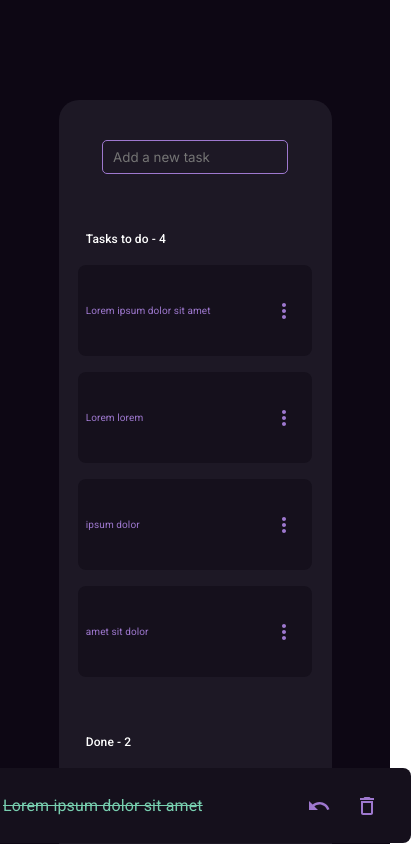
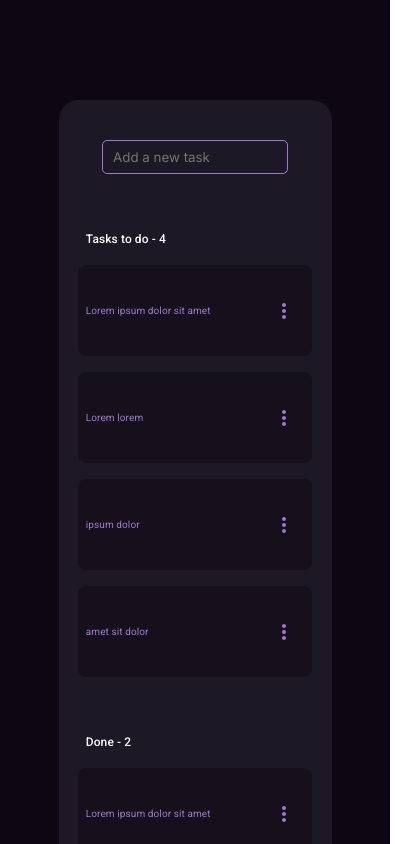
Before and after one commit to bilalseen/todolist-mui, a React (Create React App) app: page / in a window 390 px wide. Shown: the top 844 px of the page, 411 px wide, since content can reach past the window. Built offline with nearby package versions, Linux system fonts and the light colour scheme.

Commit message:
style: Refactor styles for responsiveness
- Update styling to ensure responsiveness across different screen sizes.
- Adjust layout, spacing, and sizing to provide optimal viewing experience on various devices.
- Utilize responsive design principles to enhance usability and accessibility.

```diff
--- a/src/components/CardDone.jsx
+++ b/src/components/CardDone.jsx
@@ -1,4 +1,4 @@
-import { DeleteOutline, Undo } from "@mui/icons-material";
+import { DeleteOutline, MoreVert, Undo } from "@mui/icons-material";
 import { Box, IconButton, Tooltip, Typography } from "@mui/material";
 import React, { useState } from "react";
 import DialogCard from "./DialogCard";
@@ -27,24 +27,34 @@ const Card = ({ text, moveDoneToTodo, deleteTodoDone }) => {
         display: "flex",
         alignItems: "center",
         justifyContent: "space-between",
-        width: 432,
+        width: "80%",
         height: 75,
         bgcolor: "#15101C",
         borderRadius: 2,
+        px: { xs: 1, lg: 3 },
+        py: 1,
       }}
     >
       <Typography
         sx={{
-          maxWidth: 300,
-          color: "#78CFB0",
-          mx: 3,
-          textDecorationLine: "line-through",
+          maxWidth: "70%",
+          color: "#9E78CF",
+          display: "-webkit-box",
+          WebkitLineClamp: "3",
+          WebkitBoxOrient: "vertical",
+          overflow: "hidden",
+          textOverflow: "ellipsis",
         }}
-        overflow={"hidden"}
+        fontSize={{ xs: 10, sm: 12, md: 14, lg: 16 }}
       >
         {text}
       </Typography>
-      <Box sx={{ display: "flex", gap: 1, paddingInlineEnd: 3 }}>
+      <Box
+        sx={{
+          display: { xs: "none", sm: "flex" },
+          gap: 1,
+        }}
+      >
         <Tooltip title="Geri al" placement="top">
           <IconButton onClick={handleUndoClick}>
             <Undo sx={{ color: "#9E78CF" }} />
@@ -53,6 +63,18 @@ const Card = ({ text, moveDoneToTodo, deleteTodoDone }) => {
         <Tooltip title="Sil" placement="top">
           <IconButton onClick={handleDeleteClick}>
             <DeleteOutline sx={{ color: "#9E78CF" }} />
+          </IconButton>
+        </Tooltip>
+      </Box>
+      <Box
+        sx={{
+          display: { xs: "flex", sm: "none" },
+          gap: 1,
+        }}
+      >
+        <Tooltip title="More" placement="top">
+          <IconButton onClick={() => null}>
+            <MoreVert sx={{ color: "#9E78CF" }} />
           </IconButton>
         </Tooltip>
       </Box>
```
